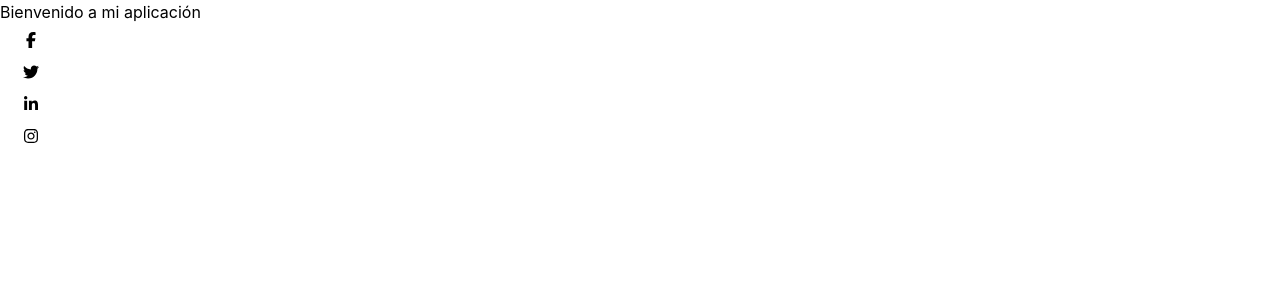
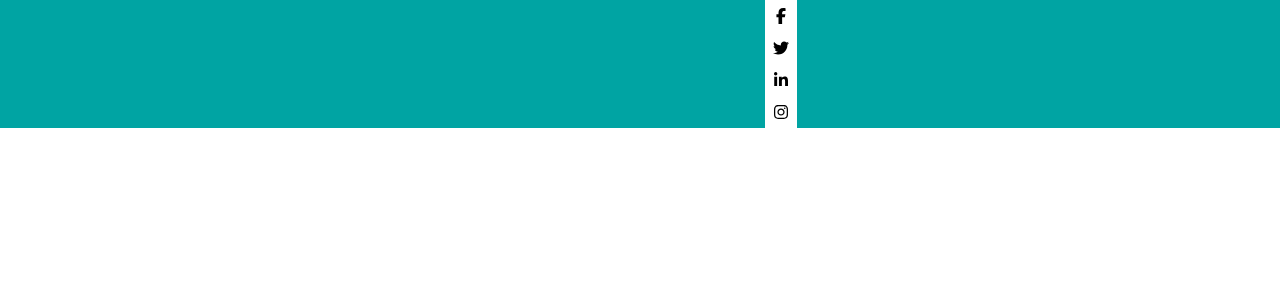
Before and after one commit to rodrolira/web-medica, a React (Create React App) app: page / in a window 1280 px wide. Shown: the top 300 px of the page. Built offline with nearby package versions, Linux system fonts and the light colour scheme.

Commit message:
Replace SocialButtons with TopBar component (generated by blackbox.ai )

```diff
--- a/src/App.jsx
+++ b/src/App.jsx
@@ -2,7 +2,7 @@
 import React, { useState } from 'react';
 import './App.css';  // Asegúrate de importar tus estilos si los tienes
 import CustomSpinner from './components/atoms/Spinner/Spinner';
-import SocialButtons from './components/molecules/SocialButtons/SocialButtons';
+import TopBar from './components/organisms/TopBar/TopBar';
 
 const App = () => {
   const [loadingComplete, setLoadingComplete] = useState(false);
@@ -24,8 +24,7 @@ const App = () => {
       {loadingComplete && (
         <div className={`transition-opacity duration-1000 ${loadingComplete ? 'opacity-100' : 'opacity-0 hidden'}`}>
           {/* Otros elementos o componentes que puedas tener en la aplicación */}
-          <h1>Bienvenido a mi aplicación</h1>
-          <SocialButtons />
+          <TopBar/>
         </div>
       )}
     </div>
```
